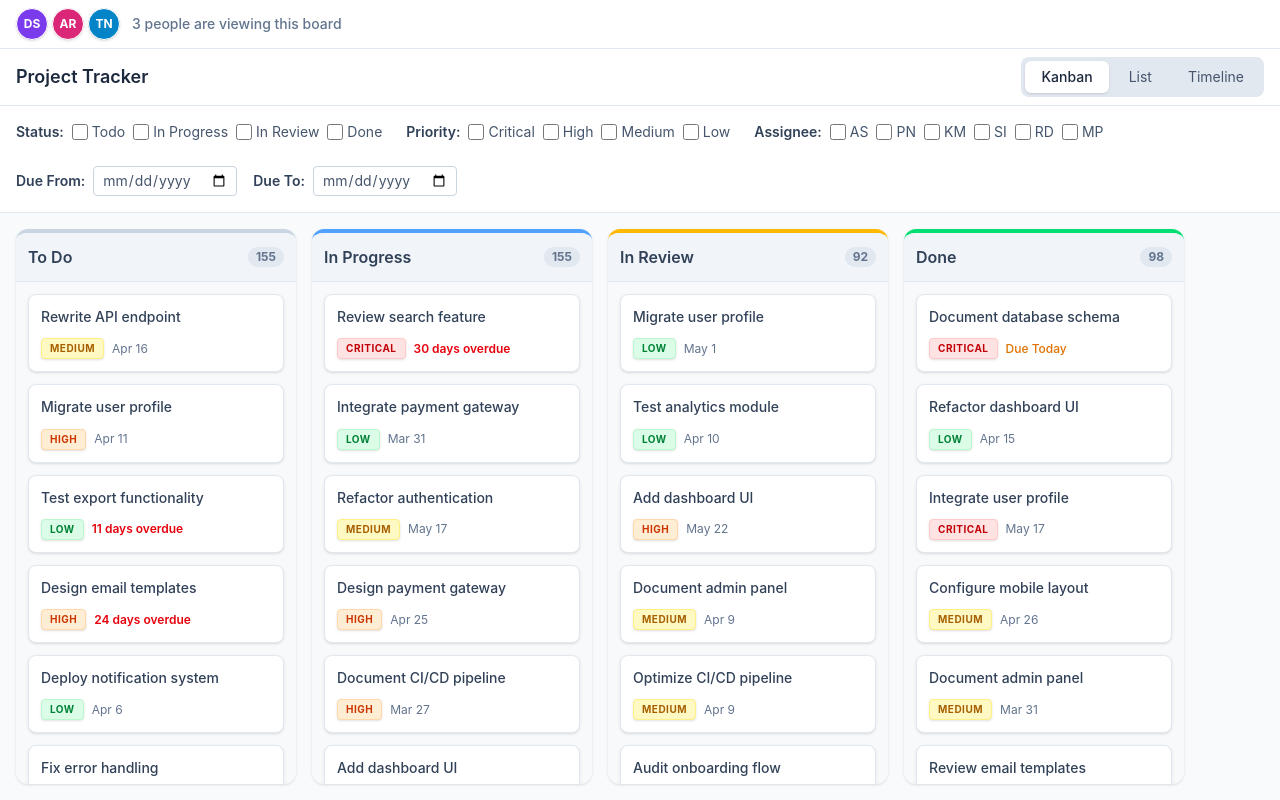
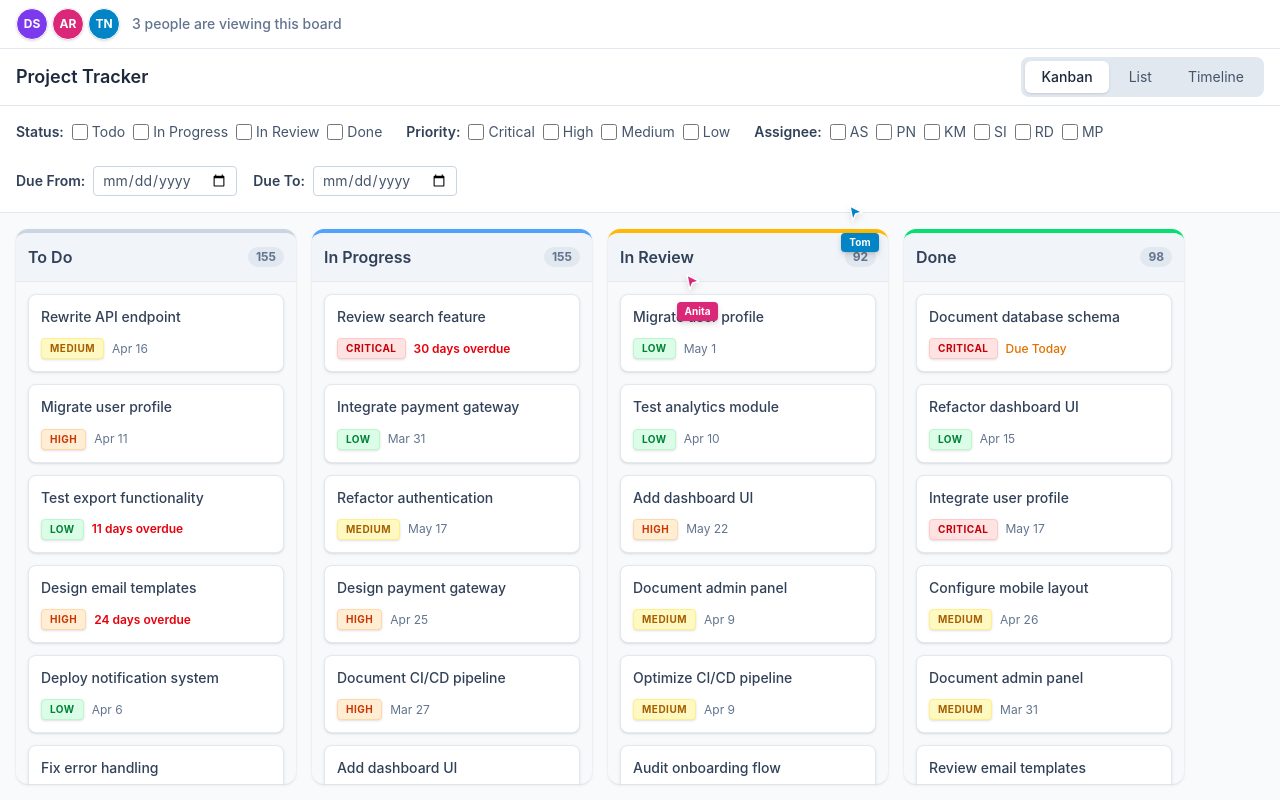
Before and after one commit to rasmusmaria26-cell/velozity-tracker, a React (Vite) app: page / in a window 1280 px wide. Built offline with nearby package versions, Linux system fonts and the light colour scheme.

Commit message:
feat: install concurrent CollaborationLayer overlay globally

```diff
--- a/src/App.tsx
+++ b/src/App.tsx
@@ -5,6 +5,7 @@ import { useURLFilters } from '@/hooks/useURLFilters'
 import { useUIStore } from '@/store/uiStore'
 import ViewSwitcher from '@/components/ViewSwitcher'
 import CollaborationBar from '@/components/CollaborationBar'
+import CollaborationLayer from '@/components/CollaborationLayer'
 
 const ListView = lazy(() => import('@/views/ListView'))
 const TimelineView = lazy(() => import('@/views/TimelineView'))
@@ -14,7 +15,8 @@ function App() {
   const currentView = useUIStore((s) => s.currentView)
 
   return (
-    <div className="h-screen bg-slate-50 flex flex-col overflow-hidden">
+    <div className="h-screen bg-slate-50 flex flex-col overflow-hidden relative">
+      <CollaborationLayer />
       <CollaborationBar />
       <div className="flex items-center justify-between px-4 py-2 bg-white border-b border-slate-200">
         <h1 className="text-lg font-semibold text-slate-800">Project Tracker</h1>
```
